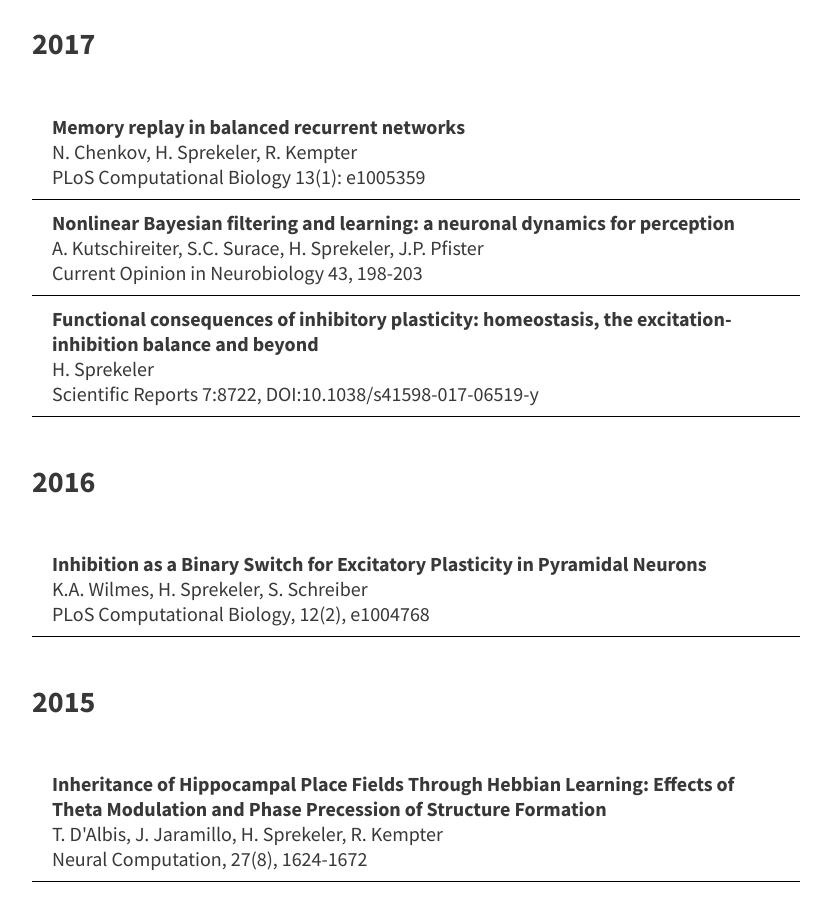
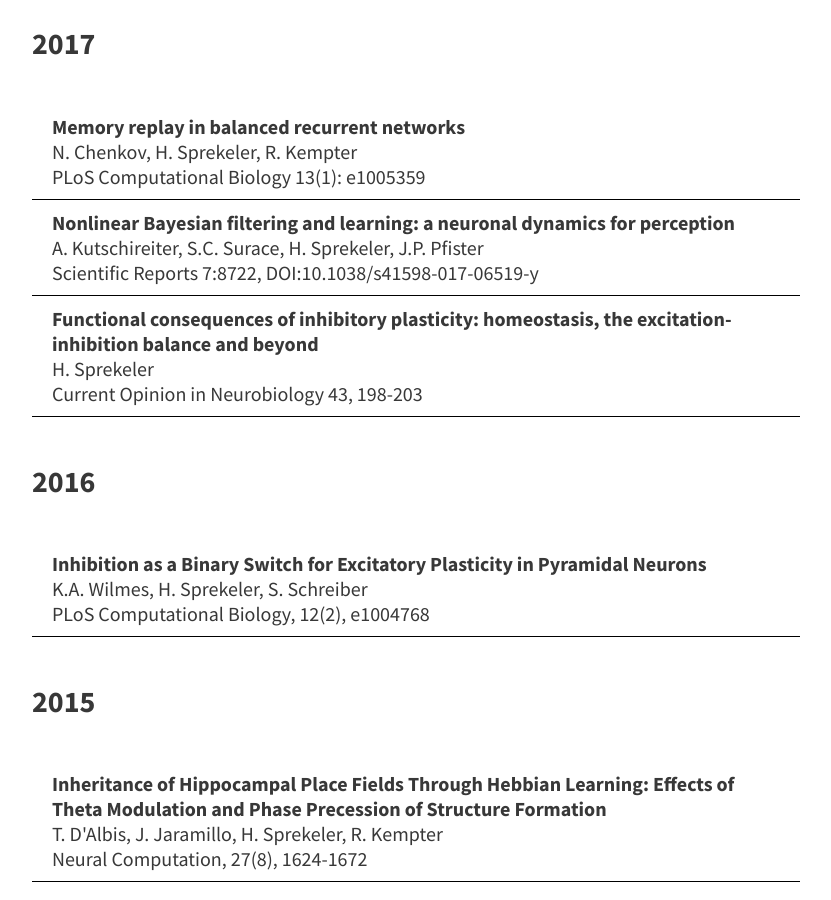
Before and after one commit to ge00rg/website-heroku, a Jekyll site: the page built from pages/3_publications.md, in a window 1280 px wide and 900 px high, scrolled down 758 px. Shown: the whole window, without its empty margins (224-1055 px from the left). Built offline with Jekyll 4.4.1, drawn with Linux system fonts in a browser that asks for light colours; part of the change alters nothing that is shown.

```diff
--- a/_data/publications.json
+++ b/_data/publications.json
@@ -4,7 +4,7 @@
     "author": "R. Naud, H. Sprekeler",
     "year": "2018",
     "journal": "PNAS, 115(27):E6329-E6338",
-    "link" : "chrome-extension://oemmndcbldboiebfnladdacbdfmadadm/http://www.pnas.org/content/pnas/early/2018/06/21/1720995115.full.pdf"
+    "link" : "http://www.pnas.org/content/pnas/early/2018/06/21/1720995115.full.pdf"
 },
 {
     "title": "Memory replay in balanced recurrent networks",
@@ -25,14 +25,14 @@
     "title": "Nonlinear Bayesian filtering and learning: a neuronal dynamics for perception",
     "author": "A. Kutschireiter, S.C.  Surace, H.  Sprekeler, J.P.  Pfister",
     "year": "2017",
-    "journal": "Current Opinion in Neurobiology 43, 198-203",
+    "journal": "Scientific Reports 7:8722, DOI:10.1038/s41598-017-06519-y",
     "link": "https://www.nature.com/articles/s41598-017-06519-y.pdf"
 },
 {
     "title": "Functional consequences of inhibitory plasticity: homeostasis, the excitation-inhibition balance and beyond ",
     "author": "H. Sprekeler",
     "year": "2017",
-    "journal": "Scientific Reports 7:8722, DOI:10.1038/s41598-017-06519-y",
+    "journal": "Current Opinion in Neurobiology 43, 198-203",
     "link": "http://ac.els-cdn.com/S0959438817300909/1-s2.0-S0959438817300909-main.pdf?_tid=308ef4a2-670e-11e7-bc61-00000aacb35d&acdnat=1499869810_74882c9f1e450688963c89b5d87c0d14"
 },
 {
@@ -96,7 +96,7 @@
     "author": "T. Vogels*, H. Sprekeler*, F. Zenke, C. Clopath and W. Gerstner",
     "year": "2011",
     "journal": "Science, 334:1569-1573",
-    "link": "http://lcn.epfl.ch/~vogels/"
+    "link": "http://science.sciencemag.org/content/sci/334/6062/1569.full.pdf"
 },
 {
     "title": "Paradoxical evidence integration in rapid decision processes",
@@ -138,7 +138,7 @@
     "author": "H. Sprekeler, G. Hennequin and W.Gerstner",
     "year": "2009",
     "journal": "Advances in Neural Information Processing Systems 22 (NIPS 2009)",
-    "link": "http://books.nips.cc/papers/files/nips22/NIPS2009_0595.pdf"
+    "link": "http://papers.nips.cc/paper/3733-code-specific-policy-gradient-rules-for-spiking-neurons.pdf"
 },
 {
     "title": "Predictive Coding and the Slowness Principle: An Information-Theoretic Approach",
```
